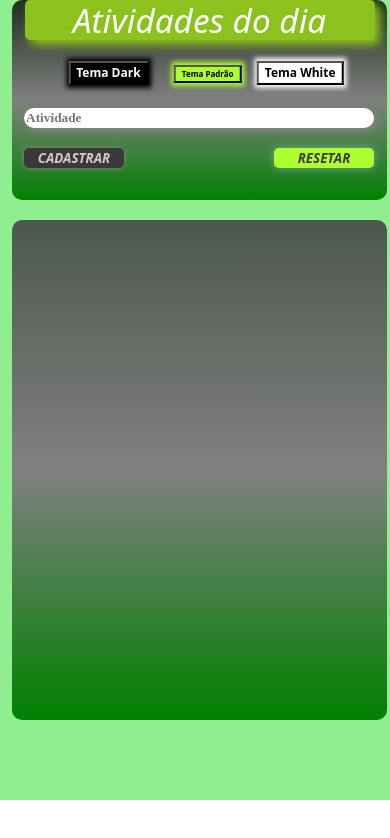
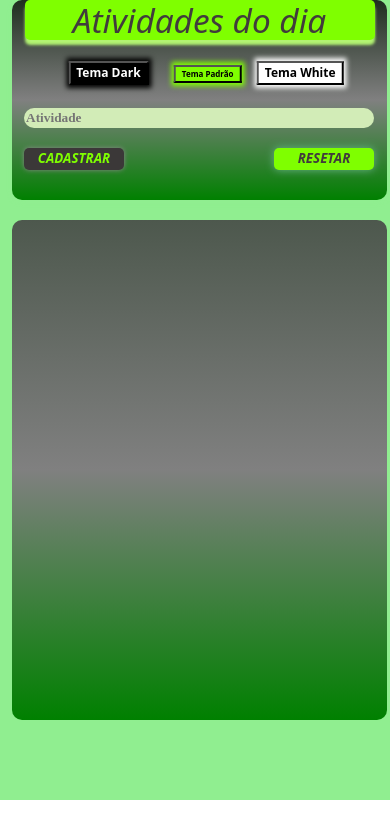
Before and after one commit to DerickLFAndrade/Lista-Cadastro-Atividade-Diaria, a plain HTML site: page index.html in a window 390 px wide. Shown: the top 838 px of the page. Drawn offline with nearby package versions, Linux system fonts and the light colour scheme.

Commit message:
Finalização design mobile

```diff
--- a/js.js
+++ b/js.js
@@ -21,7 +21,7 @@ function temaDark() {
 
   titulo.style.background = 'white'
   titulo.style.color = 'black'
-  titulo.style.boxShadow = '5px 5px 10px rgb(66, 66, 65)'
+  titulo.style.boxShadow = '5px 5px 10px black'
   ativ.style.background = 'black'
   ativ.style.color = 'white'
   container.style.background = 'black'
@@ -56,7 +56,7 @@ function temaPadrão() {
   titulo.style.background = 'rgb(139, 194, 29)'
   titulo.style.color = 'white'
   titulo.style.boxShadow = '5px 5px 10px rgb(139, 194, 29)'
-  ativ.style.background = 'white'
+  ativ.style.background = 'rgb(210, 236, 183)'
   ativ.style.color = 'black'
   container.style.background = 'lightgreen'
   container2.style.background = 'linear-gradient(rgb(31, 46, 31), gray, green)'
--- a/style.css
+++ b/style.css
@@ -56,11 +56,11 @@
 #padrão button {
     margin-left: 20px;
    font-size: 6pt;
-    background: greenyellow;
+    background: chartreuse;
     color: black;
     cursor: pointer;
     font-weight: bold;
-    box-shadow:0px 0px 5px 3px greenyellow;
+    box-shadow:0px 0px 5px 3px chartreuse;
 }
 }
 
@@ -71,11 +71,11 @@
     margin-left: 50%;
     transform: translate(-50%);
 
-    background: rgb(139, 194, 29);
+    background: chartreuse;
     border-radius: 5px;
     width: 350px;
-    box-shadow:  5px 5px 10px rgb(139, 194, 29);
-    color: white;
+    box-shadow:  0px 5px 3px rgb(178, 243, 114);
+    color: rgb(65, 60, 60)
 
 
 }
@@ -94,9 +94,10 @@ font-size:25pt;
     font-size: 10pt;
     box-shadow:  0px 0px 5px rgb(134, 134, 134);
    border: none;
-    height:20px;
+    height:22px;
     width: 100px;
     margin-top: 100px;
+    color: chartreuse;
 
 
 }
@@ -111,14 +112,12 @@ font-size:25pt;
     border-radius: 5px;
     text-align: center;
     color: rgb(65, 60, 60);
-    background: greenyellow;
+    background: chartreuse;
     font-size: 10pt;
     box-shadow:  0px  0px 8px rgb(105, 179, 136);
     margin-left: 250px;
     margin-top: 100px;
-
-
-   height:20px;
+   height:22px;
     width: 100px;
     font-weight: bold;
 }
@@ -127,13 +126,16 @@ font-size:25pt;
     position: absolute;
     margin-top: 60px;
     border: none;
-    box-shadow:  3px 3px 7px rgb(134, 134, 134);
+
    font-weight: bold;
    font-family: space ;
     font-size: 10pt;
     width: 350px;
     height: 20px;
     border-radius: 10px;
+    background: rgb(210, 236, 183);
+
+
 
 }
 
```
